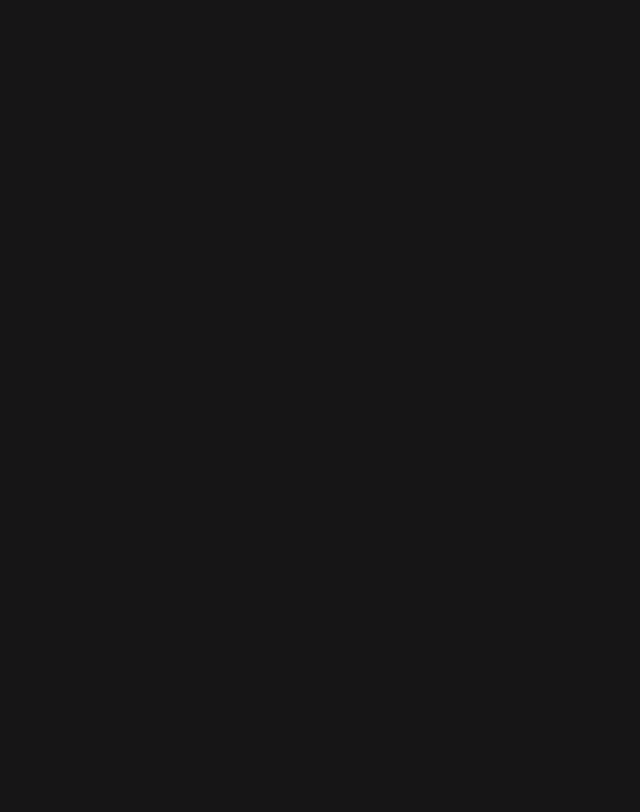
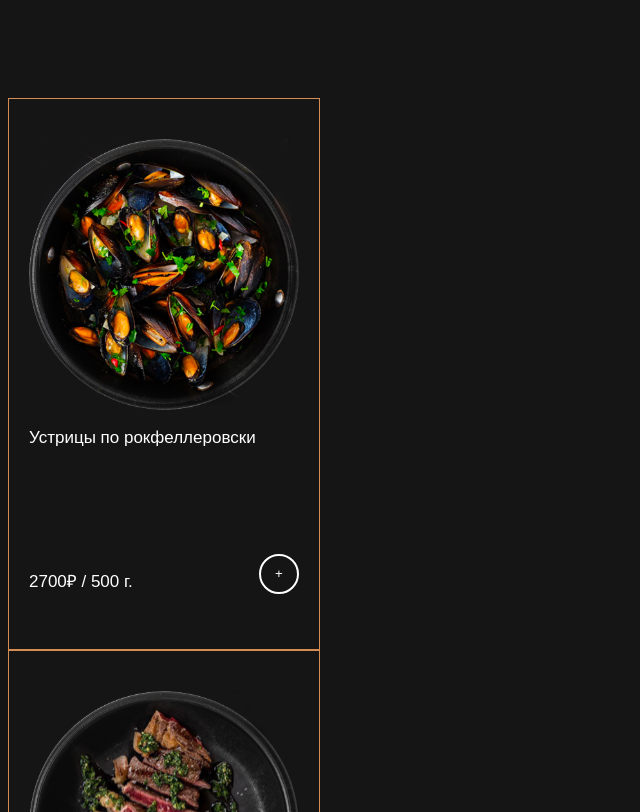
Before and after one commit to AlexanderTabakov/finalAttastation, a React (Create React App) app: page / in a window 1280 px wide. Shown: the part 1988-2800 px from the top of the page, without its empty margins (0-640 px from the left). Before the commit the page ends 2006 px from the top, so only its background shows below. Built offline with nearby package versions, Linux system fonts and the light colour scheme.

Commit message:
Homework 3/4

```diff
--- a/package.json
+++ b/package.json
@@ -7,6 +7,7 @@
     "@testing-library/jest-dom": "^5.16.5",
     "@testing-library/react": "^13.4.0",
     "@testing-library/user-event": "^13.5.0",
+    "eslint": "8.22.0",
     "react": "^18.2.0",
     "react-dom": "^18.2.0",
     "react-scripts": "5.0.1",
--- /dev/null
+++ b/src/components/Basket/Busket.jsx
@@ -0,0 +1,31 @@
+import React from "react";
+import {products} from "../../pages/ProducsPage/Products";
+import ProductCard from "../ProductCard/ProductCard";
+import '../Basket/Basket.css'
+
+
+const Basket = () => {
+
+    return (
+
+
+
+        <div className={'basket-wrapper'}> {
+            // <Header/>
+            products.map(product =>
+                <ProductCard
+                    key={product.id}
+                    image={product.image}
+                    title={product.title}
+                    price={product.price}
+                    weight={product.weight}
+                />
+            )
+        }
+
+        </div>
+    )
+
+};
+
+export default Basket;
--- a/src/components/ProductCard/ProductCard.jsx
+++ b/src/components/ProductCard/ProductCard.jsx
@@ -4,12 +4,22 @@ import {products} from "../../pages/ProducsPage/Products";
 
 import './ProductCard.css'
 
-// import '../../assets/Oysters.svg'
-// import '../../assets/Ribs.svg'
-// import '../../assets/Shrimps.svg'
 
-// const ProductCard = (image, title, description) => {
-const ProductCard = ({image, title, description, price, weight}) => {
+const ProductCard = ({id, image, title, description, price, weight}) => {
+
+    const onAddToCartClickHandler = () => {
+
+        const cart = JSON.parse(localStorage.getItem('cart')) || [];
+
+        const product = { id, title, image, price, weight}
+
+        cart.push(product)
+
+        localStorage.setItem('cart', JSON.stringify(cart))
+
+
+    }
+
     return (
         <div className={'card'}>
             <img className={'image'} src={image} alt="product"/>
@@ -19,8 +29,7 @@ const ProductCard = ({image, title, description, price, weight}) => {
             </div>
             <div className={'wrapper'}>
                 <p className={'text price'}>{price}₽ / {weight}</p>
-                {/*<p className={'text weight'}> /{weight}</p>*/}
-                <button className={'addToCartBtn'}>+</button>
+                <button className={'addToCartBtn'} onClick={onAddToCartClickHandler}>+</button>
             </div>
 
 
--- a/src/index.js
+++ b/src/index.js
@@ -3,6 +3,7 @@ import ReactDOM from 'react-dom/client';
 import ProductPage from "./pages/ProductPage";
 import Header from "./components/header/Header";
 import reportWebVitals from './reportWebVitals';
+import Basket from "./components/Basket/Busket";
 
 const root = ReactDOM.createRoot(document.getElementById('root'));
 root.render(
@@ -11,6 +12,7 @@ root.render(
       <>
           <Header/>
     <ProductPage />
+          <Basket />
       </>
 
   </React.StrictMode>
```
Also changed, not shown: src/components/Basket/Basket.css (added), 1 other file (tests, documents, lock files or other folders).
